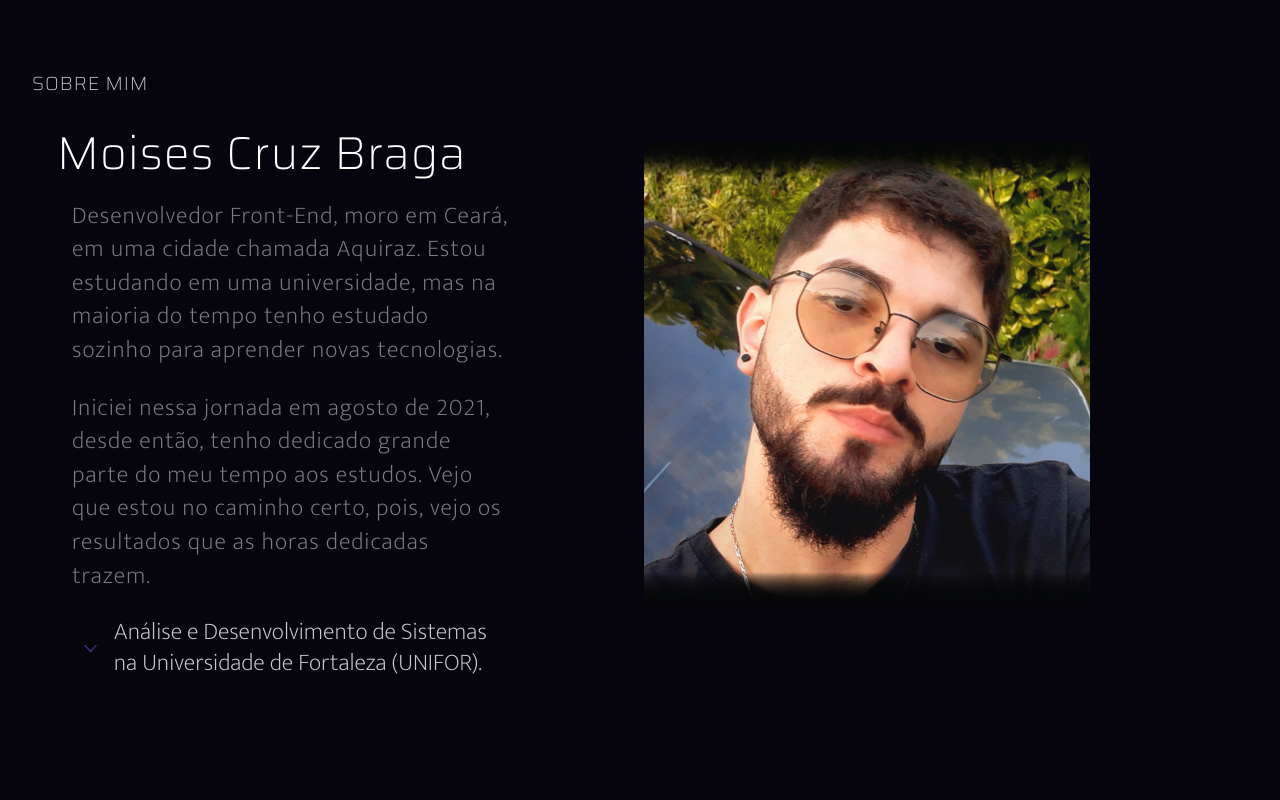
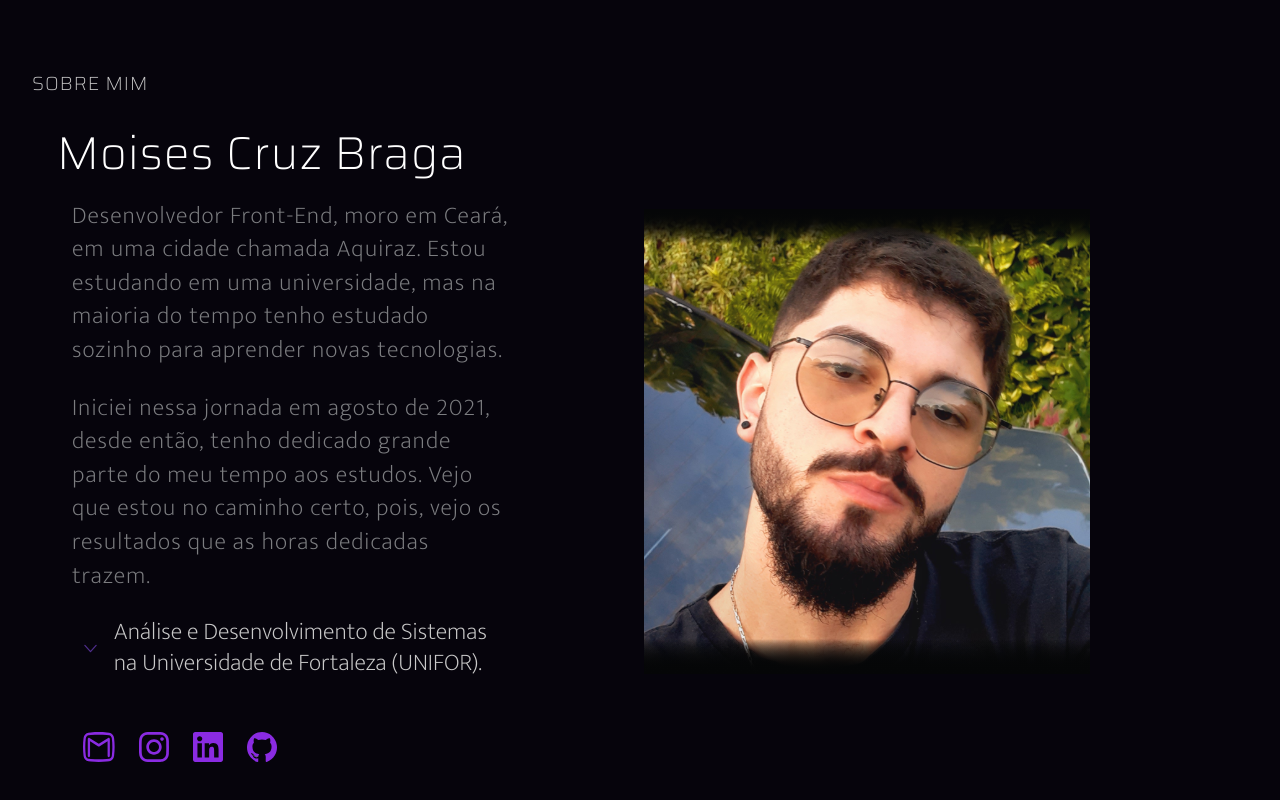
Before and after one commit to codemoises/MyPortfolio, a Next.js app: page / in a window 1280 px wide. Shown: the part 806-1606 px from the top of the page. Before the commit the page ends 1522 px from the top, so only its background shows below. Built offline with nearby package versions, Linux system fonts and the light colour scheme.

Commit message:
icons das redes sociais

```diff
--- a/src/components/About/Grids/AboutGrid.tsx
+++ b/src/components/About/Grids/AboutGrid.tsx
@@ -1,5 +1,6 @@
 import { Box } from "@chakra-ui/react";
 import { TextContent } from "../../Common/DefaultText";
+import { SocialIcons } from "../../Common/SocialIcons";
 import AboutList from "./AboutList";
 import { AboutText } from "./AboutText";
 
@@ -27,6 +28,7 @@ export function AboutGrid() {
       />
       <AboutText />
       <AboutList />
+      <SocialIcons />
     </Box>
   );
 }
--- a/src/components/Common/SocialIcons.tsx
+++ b/src/components/Common/SocialIcons.tsx
@@ -3,8 +3,8 @@ import { Box, Link, Image, Flex } from "@chakra-ui/react";
 export function SocialIcons() {
   return (
     <>
-      <Box>
-        <Flex gap="16px">
+      <Box margin="44px 16px" padding="8px 8px 8px 35px">
+        <Flex gap="24px">
           <Link
             href="mailto:moisesbraga223@gmail.com"
             target="_blank"
@@ -14,7 +14,7 @@ export function SocialIcons() {
           >
             <Image
               src="../assets/Image/gmail-icon.svg"
-              height="20px"
+              height="30px"
               alt="Ícone do Email"
             />
           </Link>
@@ -27,7 +27,7 @@ export function SocialIcons() {
           >
             <Image
               src="../assets/Image/insta-icon.svg"
-              height="20px"
+              height="30px"
               alt="Ícone do instagram"
             />
           </Link>
@@ -40,7 +40,7 @@ export function SocialIcons() {
           >
             <Image
               src="../assets/Image/linkedin-icon.svg"
-              height="20px"
+              height="30px"
               alt="Ícone do instagram"
             />
           </Link>
@@ -53,7 +53,7 @@ export function SocialIcons() {
           >
             <Image
               src="../assets/Image/github-icon.svg"
-              height="20px"
+              height="30px"
               alt="Ícone do instagram"
             />
           </Link>
--- a/src/components/Header/Menu.tsx
+++ b/src/components/Header/Menu.tsx
@@ -46,11 +46,11 @@ const NavBarItems = () => {
       <NavigationOption link={"#about"}>
         <Text text={"Sobre"}></Text>
       </NavigationOption>
+      <NavigationOption link={"#skills"}>
+        <Text text={"Conhecimentos"}></Text>
+      </NavigationOption>
       <NavigationOption link={"#projects"}>
         <Text text={"Projetos"}></Text>
-      </NavigationOption>
-      <NavigationOption link={"#skills"}>
-        <Text text={"Conhecimentos"}></Text>
       </NavigationOption>
     </>
   );
```
